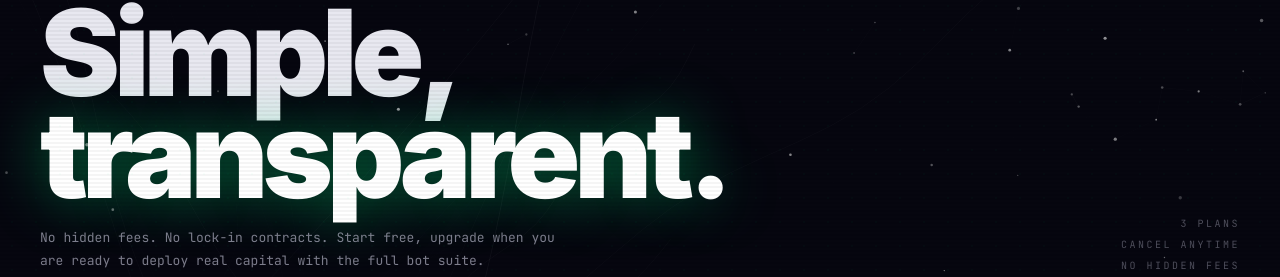
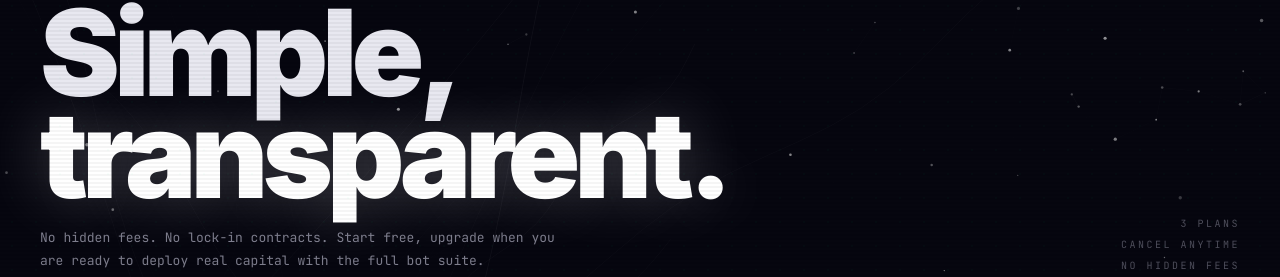
Before and after one commit to Poxcoin/botgrid, a React (Vite) app in the folder frontend/: page /pricing in a window 1280 px wide. Shown: the part 150-427 px from the top of the page. Built offline with nearby package versions, Linux system fonts and the light colour scheme; no server answers.

Commit message:
fix: remove remaining green (#00cc6a / rgba(0,255,136)) on Pricing + Strategies pages

```diff
--- a/frontend/src/components/landing/Pricing.jsx
+++ b/frontend/src/components/landing/Pricing.jsx
@@ -137,7 +137,7 @@ export default function Pricing() {
                 }}
                 onMouseEnter={e => {
                   if (!plan.highlight) { e.currentTarget.style.background = 'var(--site-fg)'; e.currentTarget.style.color = 'var(--site-bg)'; e.currentTarget.style.borderColor = 'var(--site-fg)'; }
-                  else { e.currentTarget.style.background = '#00cc6a'; }
+                  else { e.currentTarget.style.background = 'rgba(255,255,255,0.85)'; }
                 }}
                 onMouseLeave={e => {
                   if (!plan.highlight) { e.currentTarget.style.background = 'transparent'; e.currentTarget.style.color = 'var(--site-fg)'; e.currentTarget.style.borderColor = 'var(--hero-border)'; }
--- a/frontend/src/pages/PricingPage.jsx
+++ b/frontend/src/pages/PricingPage.jsx
@@ -13,7 +13,7 @@ function PageHero() {
           </div>
           <h1 className="font-black tracking-[-0.05em] leading-[0.85]" style={{ fontSize: 'clamp(52px, 10vw, 120px)', color: 'var(--fg)' }}>
             Simple,<br />
-            <span style={{ color: 'var(--neon-green)', textShadow: '0 0 60px rgba(0,255,136,0.4)' }}>transparent.</span>
+            <span style={{ color: 'var(--neon-green)', textShadow: '0 0 60px rgba(255,255,255,0.25)' }}>transparent.</span>
           </h1>
           <p style={{ fontFamily: 'var(--font-mono)', fontSize: 13, lineHeight: 1.8, color: 'var(--muted-fg)', maxWidth: 520, marginTop: 20 }}>
             No hidden fees. No lock-in contracts. Start free, upgrade when you are ready to deploy real capital with the full bot suite.
--- a/frontend/src/pages/StrategiesPage.jsx
+++ b/frontend/src/pages/StrategiesPage.jsx
@@ -13,7 +13,7 @@ function PageHero() {
           </div>
           <h1 className="font-black tracking-[-0.05em] leading-[0.85]" style={{ fontSize: 'clamp(52px, 10vw, 120px)', color: 'var(--fg)' }}>
             Pick your<br />
-            <span style={{ color: 'var(--neon-green)', textShadow: '0 0 60px rgba(0,255,136,0.4)' }}>risk profile.</span>
+            <span style={{ color: 'var(--neon-green)', textShadow: '0 0 60px rgba(255,255,255,0.25)' }}>risk profile.</span>
           </h1>
           <p style={{ fontFamily: 'var(--font-mono)', fontSize: 13, lineHeight: 1.8, color: 'var(--muted-fg)', maxWidth: 520, marginTop: 20 }}>
             Three pre-configured strategies from conservative grid trading to aggressive multi-bot deployment. Choose based on your risk tolerance and capital size.
```
